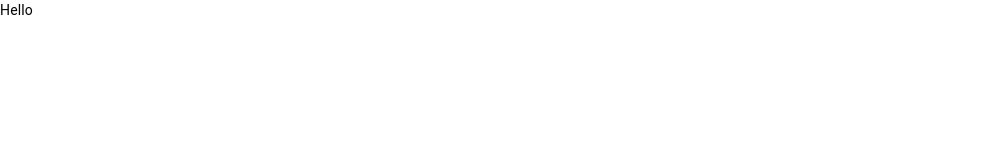
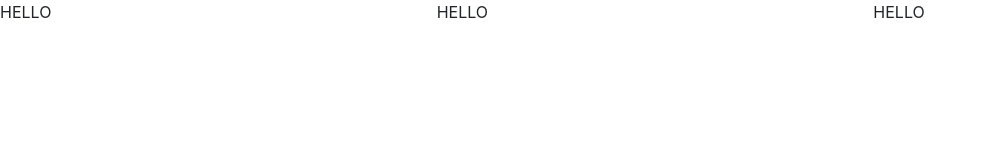
Before and after one commit to optilyze/homeschool, a Vue app: page / in a window 1280 px wide. Shown: the top 160 px of the page, without its empty margins (0-986 px from the left). Built offline with nearby package versions, Linux system fonts and the light colour scheme.

Commit message:
Using bootstrap for layout

```diff
--- a/package.json
+++ b/package.json
@@ -8,7 +8,10 @@
     "lint": "vue-cli-service lint"
   },
   "dependencies": {
+    "bootstrap": "^4.4.1",
     "core-js": "^3.6.4",
+    "node-sass": "^4.13.1",
+    "sass-loader": "^8.0.2",
     "vue": "^2.6.11",
     "vue-material": "^1.0.0-beta-11",
     "vue-router": "^3.1.6",
--- a/src/App.vue
+++ b/src/App.vue
@@ -1,15 +1,20 @@
 <template>
-  <div id="app">
-    <div>Hello</div>
+  <div class="row">
+    <div class="col-sm">
+      HELLO
+    </div>
+    <div class="col-sm">
+      HELLO
+    </div>
+    <div class="col-sm">
+      HELLO
+    </div>
   </div>
 </template>
 
 <script>
-import Vue from 'vue'
-import VueMaterial from 'vue-material'
-import 'vue-material/dist/vue-material.min.css'
+import 'bootstrap/dist/css/bootstrap.min.css'
 
-Vue.use(VueMaterial)
 
 export default {
   name: 'App',
```
Also changed, not shown: 1 other file (tests, documents, lock files or other folders).
